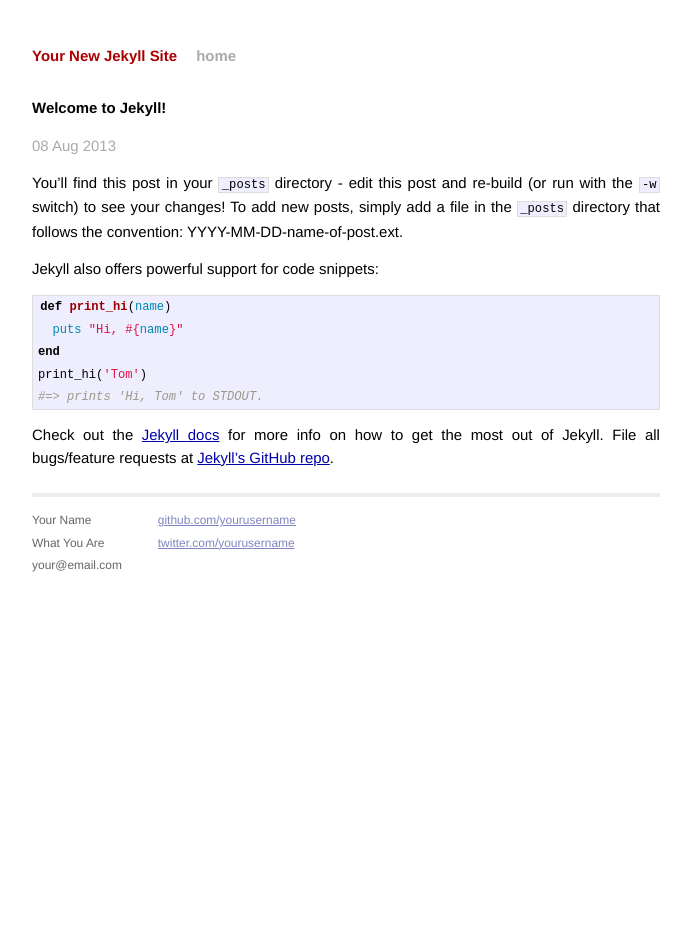
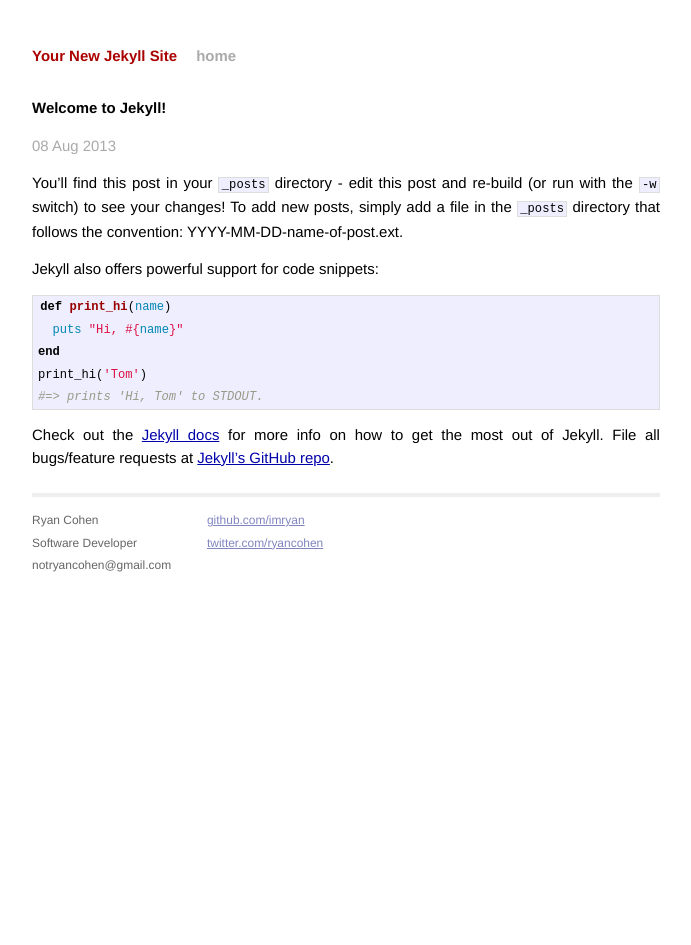
Before and after one commit to imryan/imryan.github.io, a Jekyll site: the page built from _posts/2013-08-08-welcome-to-jekyll.markdown, in a window 1280 px wide. Shown: the whole page, without its empty margins (294-985 px from the left). Built offline with Jekyll 4.4.1, drawn with Linux system fonts in a browser that asks for light colours; Markdown is read by kramdown in place of the engine named in the settings.

Commit message:
HTML fixes

```diff
--- a/_layouts/default.html
+++ b/_layouts/default.html
@@ -27,15 +27,15 @@
             <div class="footer">
               <div class="contact">
                 <p>
-                  Your Name<br />
-                  What You Are<br />
-                  your@email.com
+                  Ryan Cohen<br />
+                  Software Developer<br />
+                  notryancohen@gmail.com
                 </p>
               </div>
               <div class="contact">
                 <p>
-                  <a href="http://github.com/yourusername/">github.com/yourusername</a><br />
-                  <a href="http://twitter.com/yourusername/">twitter.com/yourusername</a><br />
+                  <a href="http://github.com/yourusername/">github.com/imryan</a><br />
+                  <a href="http://twitter.com/yourusername/">twitter.com/ryancohen</a><br />
                 </p>
               </div>
             </div>
--- a/index.html
+++ b/index.html
@@ -1,6 +1,6 @@
 ---
 layout: default
-title: Your New Jekyll Site
+title: Ryan Cohen
 ---
 
 <div id="home">
```
